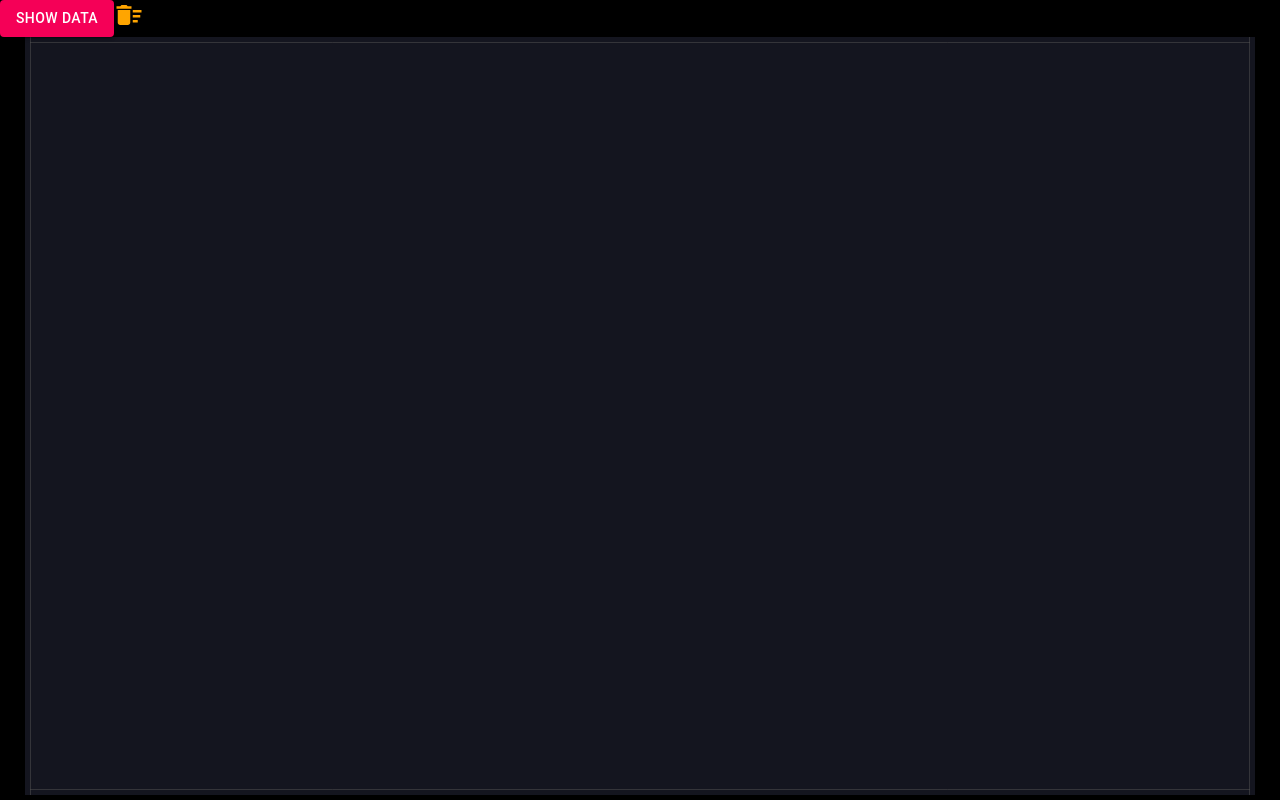
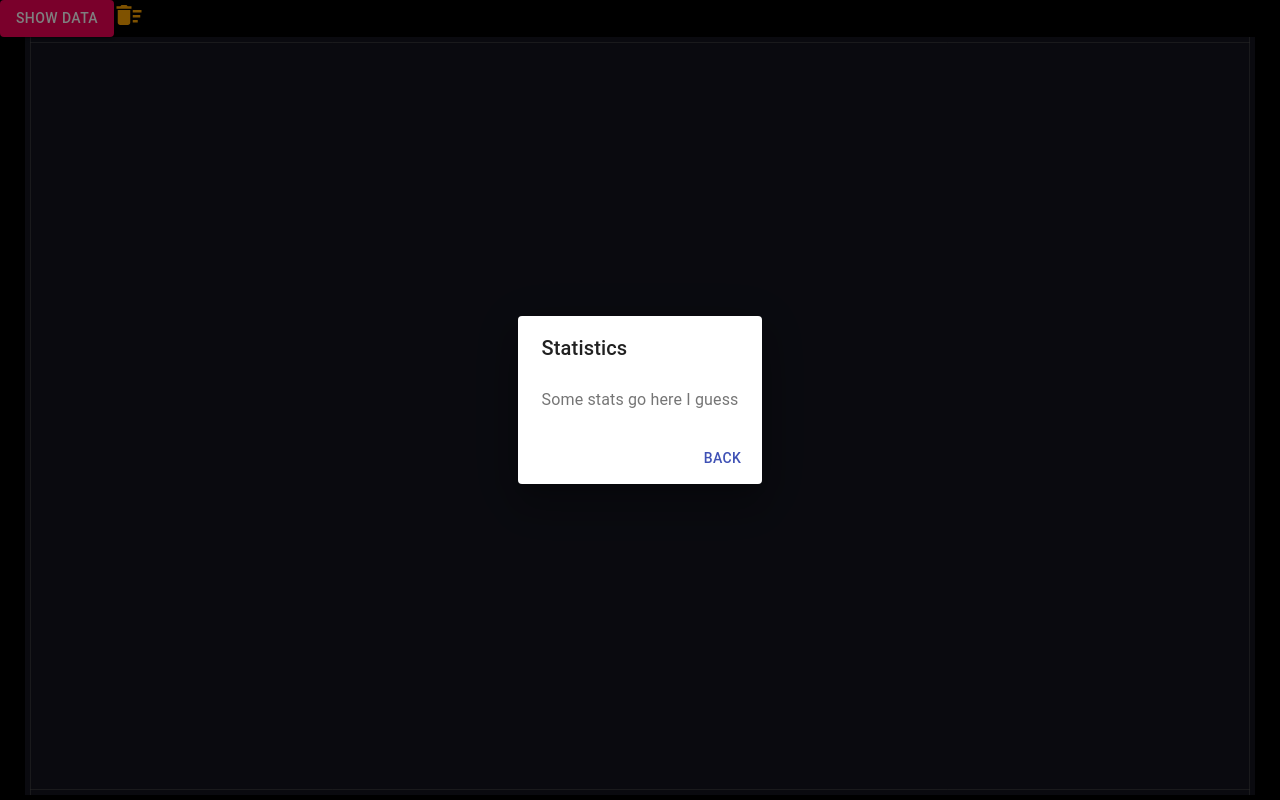
Before and after one commit to AnirudhTiku/HTT21, a React (Create React App) app: page /gravity in a window 1280 px wide. Both pictures are taken after a click on the button "SHOW DATA". Built offline with nearby package versions, Linux system fonts and the light colour scheme.

Commit message:
Added dialog box to Gravity mode

```diff
--- a/src/Modules/GravityMode.js
+++ b/src/Modules/GravityMode.js
@@ -2,7 +2,11 @@ import React, { useEffect } from 'react';
 import Matter from 'matter-js';
 import { Button } from '@material-ui/core';
 import DeleteSweepIcon from '@material-ui/icons/DeleteSweep';
-import { useHistory } from 'react-router-dom'
+import Dialog from '@material-ui/core/Dialog';
+import DialogActions from '@material-ui/core/DialogActions';
+import DialogContent from '@material-ui/core/DialogContent';
+import DialogContentText from '@material-ui/core/DialogContentText';
+import DialogTitle from '@material-ui/core/DialogTitle';
 
 const worldHeight = window.innerHeight - 42;
 const worldWidth = window.innerWidth - 50;
@@ -22,8 +26,17 @@ class GravityMode extends React.Component {
     super(props);
     this.state = {
       circles: [],
+      open: false
     };
   }
+
+  handleClickOpen = () => {
+    this.setState({circles: this.state.circles, open: true});
+  };
+
+  handleClose = () => {
+    this.setState({circles: this.state.circles, open: false});
+  };
 
   removeBalls() {
     this.state.circles.forEach((circle) => {
@@ -112,10 +125,31 @@ class GravityMode extends React.Component {
     return (
       <div ref="scene" style={{ backgroundColor: 'black', width: '100wh', height: '100vh' }}>
         <div>
+          <Button variant="contained" color="secondary" onClick={()=>{
+              console.log('data')
+              this.handleClickOpen()
+            }}>
+              Show Data
+          </Button>
 
-          <Button variant="contained" color="secondary" onClick={() => console.log('data')}>
-            Show Data
-          </Button>
+          <Dialog
+            open={this.state.open}
+            onClose={() => this.handleClose()}
+            aria-labelledby="alert-dialog-title"
+            aria-describedby="alert-dialog-description"
+          >
+            <DialogTitle id="alert-dialog-title">{"Statistics"}</DialogTitle>
+            <DialogContent>
+              <DialogContentText id="alert-dialog-description">
+                Some stats go here I guess
+              </DialogContentText>
+            </DialogContent>
+            <DialogActions>
+              <Button onClick={() => this.handleClose()}  color="primary" autoFocus>
+                Back
+              </Button>
+            </DialogActions>
+          </Dialog>
 
           <DeleteSweepIcon style={{ fill: 'orange', cursor: 'pointer', width: 30, height: 30, position: 'absolute' }} onClick={() => { this.removeBalls() }} />
         </div>
```
